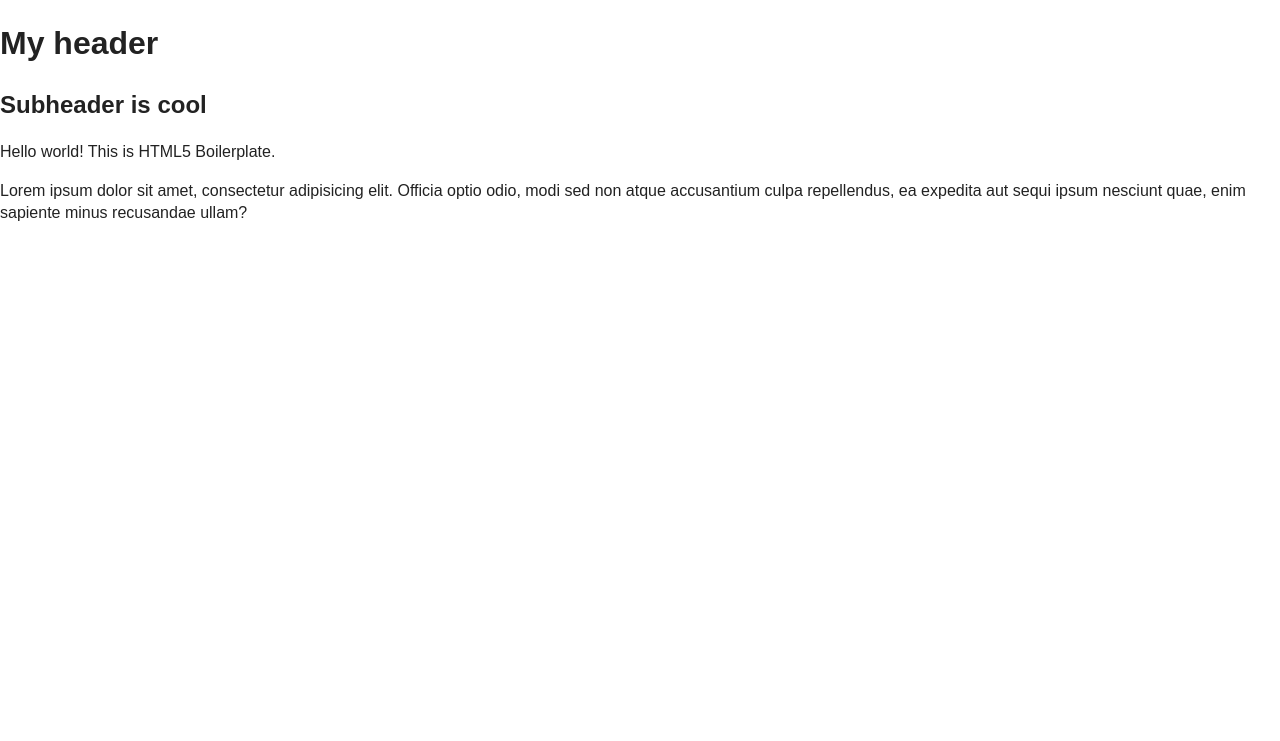
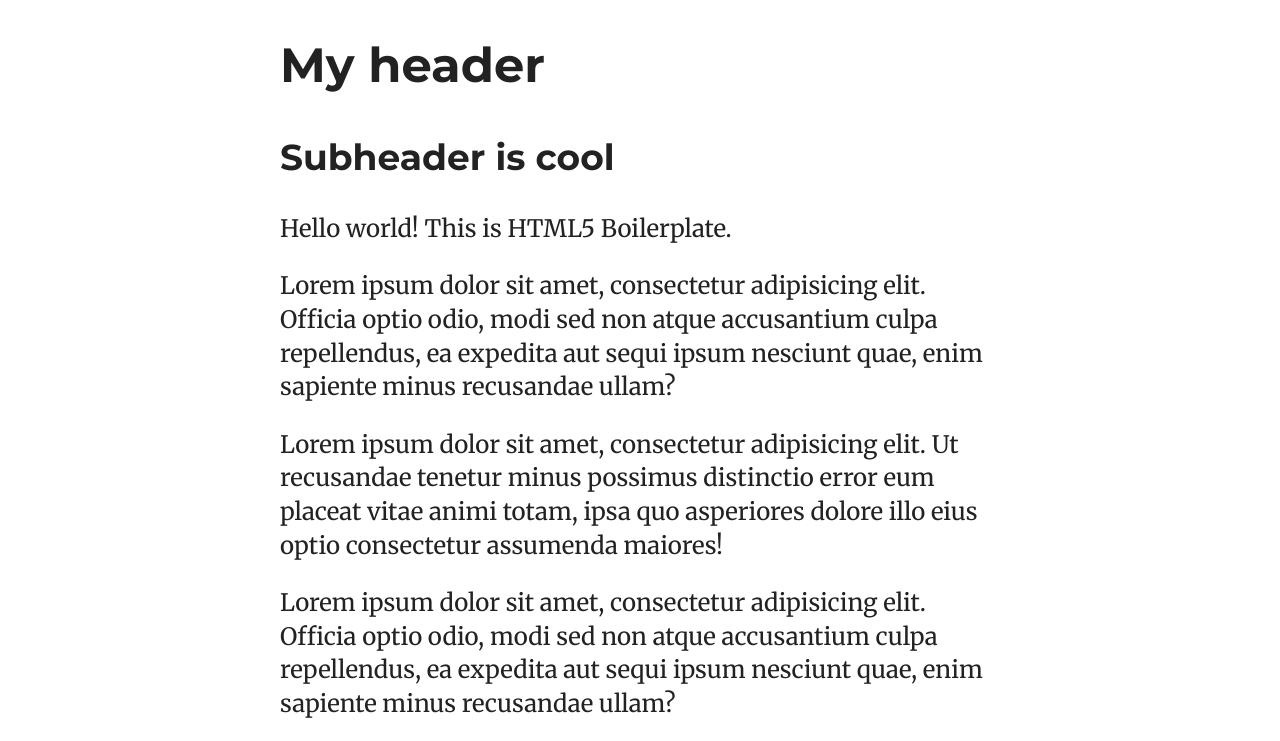
Before and after one commit to ahmadkadhim/lesson1, a plain HTML site: page index.html in a window 1280 px wide. Shown: the top 741 px of the page. Drawn offline with nearby package versions, Linux system fonts and the light colour scheme.

Commit message:
Made our paragraph and body text look nice. Using a google font.

```diff
--- a/css/main.css
+++ b/css/main.css
@@ -19,9 +19,24 @@ textarea {
 }
 
 html {
-    font-size: 1em;
+    font-size: 24px;
     line-height: 1.4;
 }
+
+
+.container {
+    font-family: 'Montserrat';
+    font-size: 1em;
+    width: 30em;
+    display: block;
+    margin: 0 auto;
+}
+
+p {
+    font-family: 'Merriweather';
+}
+
+
 
 /*
  * Remove text-shadow in selection highlight: h5bp.com/i
--- a/index.html
+++ b/index.html
@@ -12,6 +12,8 @@
 
         <!-- Place favicon.ico and apple-touch-icon.png in the root directory -->
 
+        <link href='http://fonts.googleapis.com/css?family=Montserrat:400,700|Merriweather:400,300,700' rel='stylesheet' type='text/css'>
+
         <link rel="stylesheet" href="css/normalize.css">
         <link rel="stylesheet" href="css/main.css">
         <script src="js/vendor/modernizr-2.6.2.min.js"></script>
@@ -22,10 +24,22 @@
         <![endif]-->
 
         <!-- Add your site or application content here -->
-        <h1>My header</h1>
-        <h2>Subheader is cool</h2>
-        <p>Hello world! This is HTML5 Boilerplate.</p>
-        <p>Lorem ipsum dolor sit amet, consectetur adipisicing elit. Officia optio odio, modi sed non atque accusantium culpa repellendus, ea expedita aut sequi ipsum nesciunt quae, enim sapiente minus recusandae ullam?</p>
+        <div class="container">
+            <h1>My header</h1>
+            <h2>Subheader is cool</h2>
+
+            <p>Hello world! This is HTML5 Boilerplate.</p>
+
+            <p>Lorem ipsum dolor sit amet, consectetur adipisicing elit. Officia optio odio, modi sed non atque accusantium culpa repellendus, ea expedita aut sequi ipsum nesciunt quae, enim sapiente minus recusandae ullam?</p>
+
+            <p>Lorem ipsum dolor sit amet, consectetur adipisicing elit. Ut recusandae tenetur minus possimus distinctio error eum placeat vitae animi totam, ipsa quo asperiores dolore illo eius optio consectetur assumenda maiores!</p>
+
+            <p>Lorem ipsum dolor sit amet, consectetur adipisicing elit. Officia optio odio, modi sed non atque accusantium culpa repellendus, ea expedita aut sequi ipsum nesciunt quae, enim sapiente minus recusandae ullam?</p>
+
+            <p>Lorem ipsum dolor sit amet, consectetur adipisicing elit. Officia optio odio, modi sed non atque accusantium culpa repellendus, ea expedita aut sequi ipsum nesciunt quae, enim sapiente minus recusandae ullam? Lorem ipsum dolor sit amet, consectetur adipisicing elit. Officia optio odio, modi sed non atque accusantium culpa repellendus, ea expedita aut sequi ipsum nesciunt quae, enim sapiente minus recusandae ullam?Lorem ipsum dolor sit amet, consectetur adipisicing elit. Officia optio odio, modi sed non atque accusantium culpa repellendus, ea expedita aut sequi ipsum nesciunt quae, enim sapiente minus recusandae ullam?</p>
+
+            <p>Lorem ipsum dolor sit amet, consectetur adipisicing elit. Officia optio odio, modi sed non atque accusantium culpa repellendus, ea expedita aut sequi ipsum nesciunt quae, enim sapiente minus recusandae ullam?</p>
+        </div>
 
         <script src="//ajax.googleapis.com/ajax/libs/jquery/1.10.2/jquery.min.js"></script>
         <script>window.jQuery || document.write('<script src="js/vendor/jquery-1.10.2.min.js"><\/script>')</script>
```
